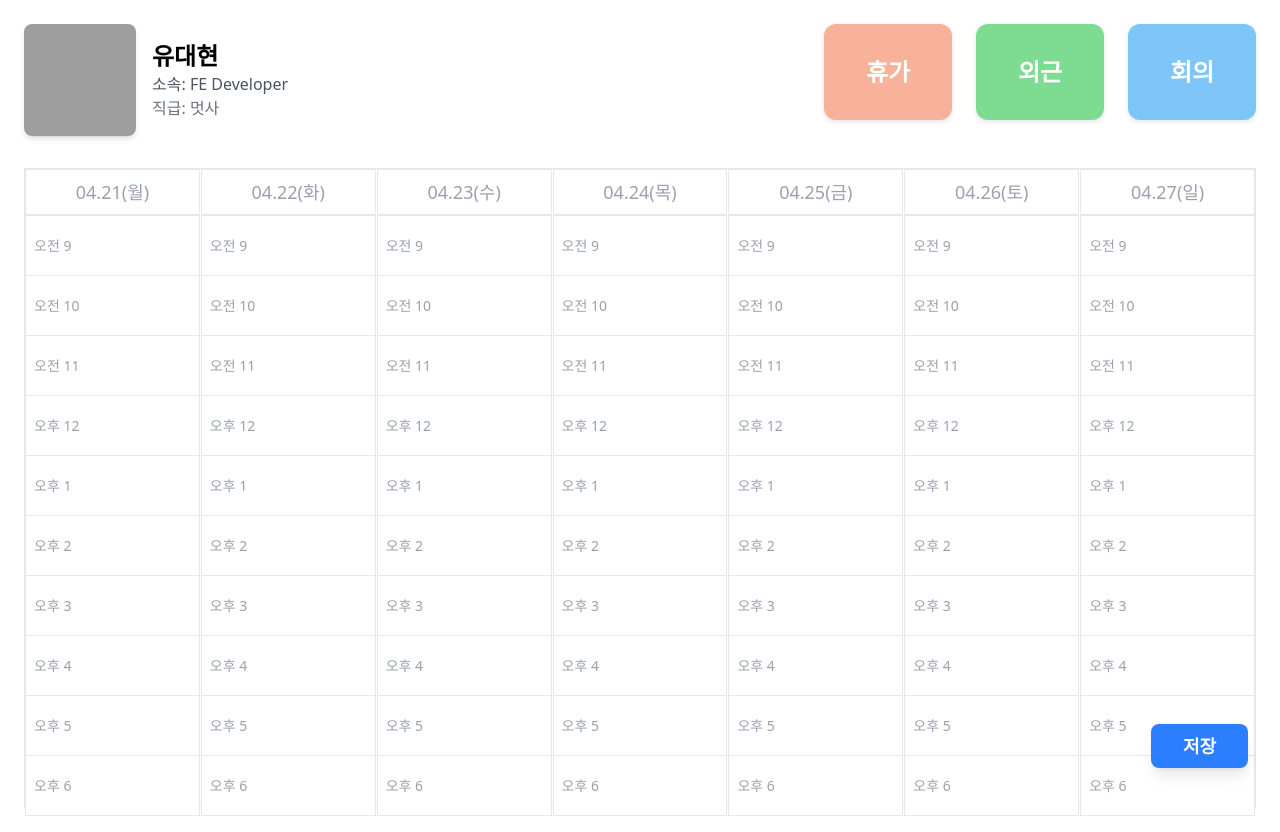
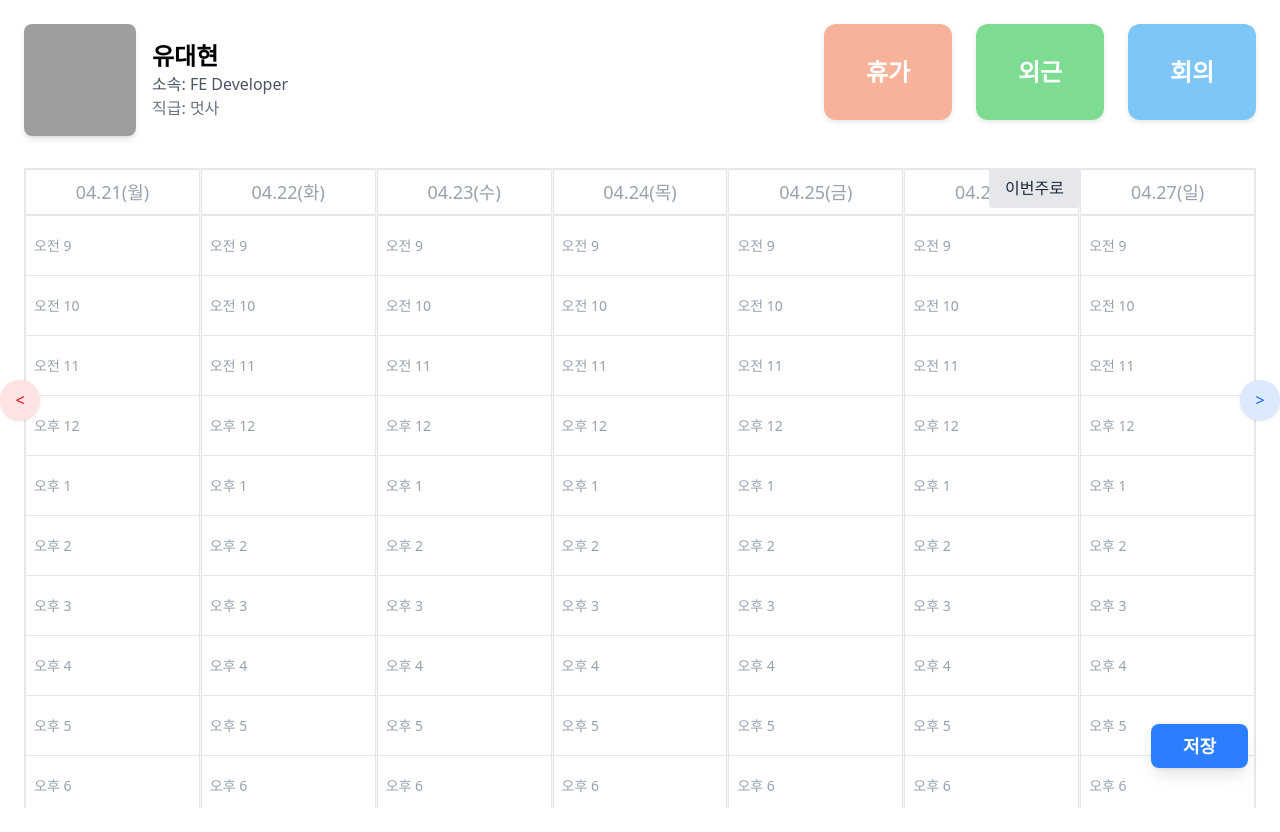
Before and after one commit to Yooodh/Coobie, a Next.js app in the folder coobie/: page /schedules in a window 1280 px wide. Built offline with nearby package versions, Linux system fonts and the light colour scheme; grey boxes are pictures that could not be loaded.

Commit message:
Feat: Swiper를 이용한 페이지네이션 구현 및 이번주로 이동 버튼 추가

```diff
--- a/coobie/src/app/components/ChartContainer.tsx
+++ b/coobie/src/app/components/ChartContainer.tsx
@@ -1,65 +1,163 @@
-"use client";
-import React from "react";
+import React, { useRef, useState } from "react";
 import Chart from "./Chart";
 import { BlockType } from "@/types/ScheduleType";
+import { Swiper, SwiperSlide, SwiperRef } from "swiper/react";
+import "swiper/css";
+
+// 월요일~일요일로 주간 배열 생성
+function getMonthWeeks(year: number, month: number) {
+  const firstDate = new Date(year, month, 1);
+  const lastDate = new Date(year, month + 1, 0);
+
+  // 첫 주의 월요일
+  const firstDayOfWeek = firstDate.getDay();
+  const start =
+    firstDayOfWeek === 1
+      ? new Date(firstDate)
+      : new Date(
+          firstDate.getFullYear(),
+          firstDate.getMonth(),
+          firstDate.getDate() - ((firstDayOfWeek + 6) % 7)
+        );
+  // 마지막 주의 일요일
+  const lastDayOfWeek = lastDate.getDay();
+  const end =
+    lastDayOfWeek === 0
+      ? new Date(lastDate)
+      : new Date(
+          lastDate.getFullYear(),
+          lastDate.getMonth(),
+          lastDate.getDate() + (7 - lastDayOfWeek)
+        );
+
+  const weeks: Date[][] = [];
+  let current = new Date(start);
+  while (current <= end) {
+    const week: Date[] = [];
+    for (let i = 0; i < 7; i++) {
+      week.push(new Date(current));
+      current.setDate(current.getDate() + 1);
+    }
+    weeks.push(week);
+  }
+  return weeks;
+}
 
 interface ChartContainerProps {
-  blocks: BlockType[]; // 모든 일정 블록 데이터 배열
+  blocks: BlockType[];
   onResizeBlock: (
     id: string,
     newDuration: number,
     newStartTime?: number
-  ) => void; // 블록 크기 조절 함수 (id, 새 기간, 새 시작 시간)
-  onDeleteBlock: (id: string) => void; // 블록 삭제 함수 (id)
-  startHour: number; // 차트의 시작 시간 (예: 9시)
+  ) => void;
+  onDeleteBlock: (id: string) => void;
+  startHour: number;
   onAddBlock: (
     type: "휴가" | "외근" | "회의",
-    day: number,
+    date: string,
     startTime: number
-  ) => void; // 블록 추가 함수 (타입, 요일, 시작 시간)
-  onMoveBlock?: (id: string, day: number, startTime: number) => void; // 블록 이동 함수 (id, 새 요일, 새 시작 시간) - 선택적
+  ) => void;
+  onMoveBlock?: (id: string, date: string, startTime: number) => void;
 }
 
-// ChartContainer 컴포넌트
 const ChartContainer: React.FC<ChartContainerProps> = ({
   blocks,
   onResizeBlock,
   onDeleteBlock,
   startHour,
   onAddBlock,
-  onMoveBlock, // 블록 이동 함수
+  onMoveBlock,
 }) => {
-  // 현재 날짜 기준 주간 날짜 배열 생성
-  const today = new Date(); // 현재 날짜 객체 생성
-  const weekDates = Array.from({ length: 7 }, (_, i) => {
-    const date = new Date(today); // 오늘 날짜 복사
-    const currentDay = today.getDay(); // 현재 요일 (0: 일요일, 1: 월요일, ...)
-    const dayDiff = i - (currentDay === 0 ? 6 : currentDay - 1); // 월요일 기준으로 날짜 차이 계산
-    // (currentDay가 0(일요일)이면 6을, 아니면 currentDay-1을 i에서 뺌)
-    date.setDate(today.getDate() + dayDiff); // 계산된 차이만큼 날짜 조정
-    return date; // 새 날짜 객체 반환
-  });
+  const today = new Date();
+  const year = today.getFullYear();
+  const month = today.getMonth();
+  const weeks = getMonthWeeks(year, month);
 
-  // 컴포넌트 렌더링
+  // 오늘이 포함된 주 인덱스
+  const getCurrentWeekIndex = () => {
+    for (let i = 0; i < weeks.length; i++) {
+      if (
+        weeks[i].some(
+          (d) =>
+            d.getFullYear() === today.getFullYear() &&
+            d.getMonth() === today.getMonth() &&
+            d.getDate() === today.getDate()
+        )
+      ) {
+        return i;
+      }
+    }
+    return 0;
+  };
+
+  const [currentIndex, setCurrentIndex] = useState(getCurrentWeekIndex());
+  const swiperRef = useRef<SwiperRef>(null);
+
+  // 좌우 이동
+  const handlePrev = () => {
+    swiperRef.current?.swiper.slidePrev();
+  };
+  const handleNext = () => {
+    swiperRef.current?.swiper.slideNext();
+  };
+
+  // 이번주로 이동
+  const handleGoToThisWeek = () => {
+    const idx = getCurrentWeekIndex();
+    setCurrentIndex(idx);
+    swiperRef.current?.swiper.slideTo(idx);
+  };
+
   return (
-    <div className="w-full">
-      {/* 7열 그리드로 주간 차트 레이아웃 생성 */}
-      <div className="grid grid-cols-7 gap-px h-[640px] border border-gray-200">
-        {/* 각 날짜별로 Chart 컴포넌트 렌더링 */}
-        {weekDates.map((date, index) => (
-          <Chart
-            key={index} // React 리스트의 고유 키
-            blocks={blocks} // 모든 블록 데이터 전달
-            onResizeBlock={onResizeBlock} // 블록 크기 조절 함수 전달
-            onDeleteBlock={onDeleteBlock} // 블록 삭제 함수 전달
-            day={index} // 요일 인덱스 (0-6)
-            date={date} // 날짜 객체
-            startHour={startHour} // 시작 시간
-            onAddBlock={onAddBlock} // 블록 추가 함수 전달
-            onMoveBlock={onMoveBlock} // 블록 이동 함수 전달
-          />
+    <div className="relative w-full">
+      {/* 이번주로 버튼 */}
+      <button
+        onClick={handleGoToThisWeek}
+        className="absolute right-44 top-0 z-20 bg-gray-200 text-gray-800 rounded px-4 py-2"
+      >
+        이번주로
+      </button>
+      {/* 좌우 화살표 */}
+      <button
+        onClick={handlePrev}
+        className="fixed left-0 top-1/2 -translate-y-1/2 z-10  bg-red-100 text-red-600 rounded-full w-10 h-10 flex items-center justify-center shadow"
+      >
+        {"<"}
+      </button>
+      <button
+        onClick={handleNext}
+        className="fixed right-0 top-1/2 -translate-y-1/2 z-10 bg-blue-100 text-blue-600 rounded-full w-10 h-10 flex items-center justify-center shadow"
+      >
+        {">"}
+      </button>
+      <Swiper
+        ref={swiperRef}
+        slidesPerView={1}
+        allowTouchMove={false}
+        simulateTouch={false}
+        onSlideChange={(swiper) => setCurrentIndex(swiper.activeIndex)}
+        initialSlide={currentIndex}
+        className="px-12"
+      >
+        {weeks.map((weekDates, idx) => (
+          <SwiperSlide key={idx}>
+            <div className="grid grid-cols-7 gap-px h-[640px] border border-gray-200 bg-gray-100 pointer-events-auto">
+              {weekDates.map((date) => (
+                <Chart
+                  key={date.toISOString()}
+                  blocks={blocks}
+                  onResizeBlock={onResizeBlock}
+                  onDeleteBlock={onDeleteBlock}
+                  date={date}
+                  startHour={startHour}
+                  onAddBlock={onAddBlock}
+                  onMoveBlock={onMoveBlock}
+                />
+              ))}
+            </div>
+          </SwiperSlide>
         ))}
-      </div>
+      </Swiper>
     </div>
   );
 };
```
